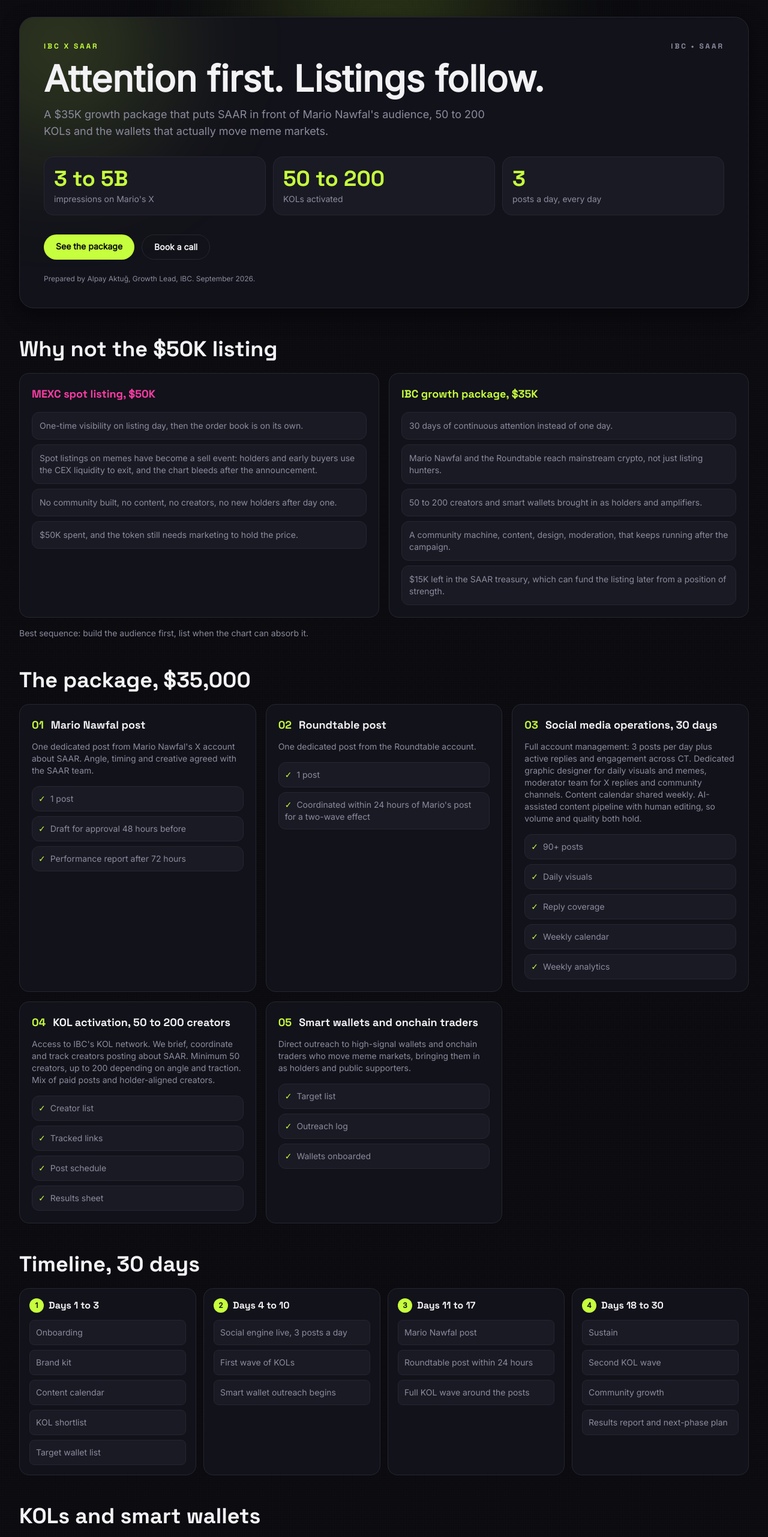
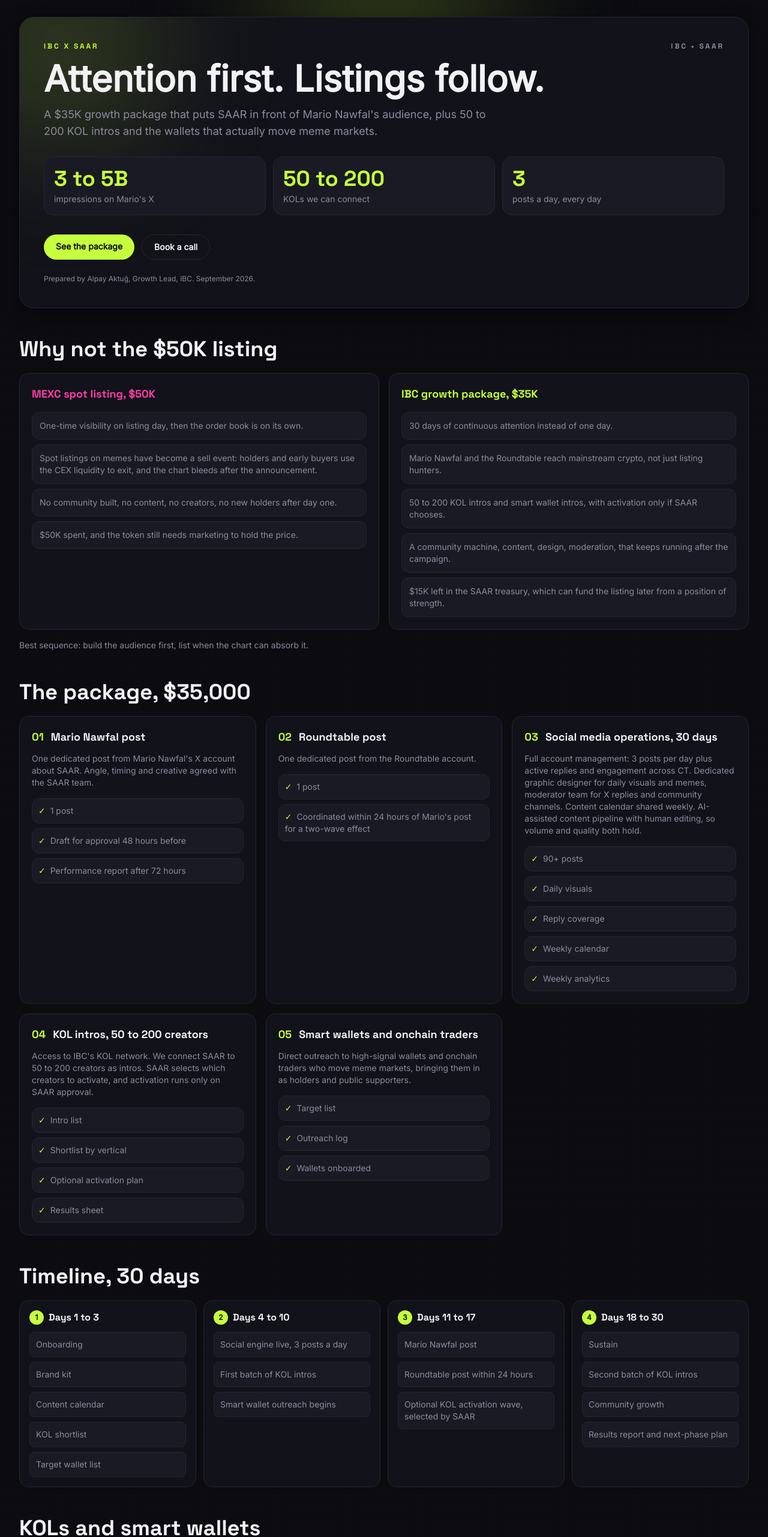
Before and after one commit to cocainandabel/IBC, a Next.js app: page / in a window 1280 px wide. Shown: the top 2563 px of the page at 60% size. Built offline with nearby package versions, Linux system fonts and the light colour scheme.

Commit message:
Update SAAR copy for TG handle and KOL intro positioning
Co-authored-by: Go Heart <cocainandabel@users.noreply.github.com>

```diff
--- a/data/offer.ts
+++ b/data/offer.ts
@@ -124,7 +124,7 @@ export const offer: Offer = {
     eyebrow: "IBC x SAAR",
     title: "Attention first. Listings follow.",
     subtitle:
-      "A $35K growth package that puts SAAR in front of Mario Nawfal's audience, 50 to 200 KOLs and the wallets that actually move meme markets.",
+      "A $35K growth package that puts SAAR in front of Mario Nawfal's audience, plus 50 to 200 KOL intros and the wallets that actually move meme markets.",
     stats: [
       {
         prefix: "3 to ",
@@ -136,7 +136,7 @@ export const offer: Offer = {
         prefix: "50 to ",
         countTo: 200,
         suffix: "",
-        label: "KOLs activated",
+        label: "KOLs we can connect",
       },
       {
         prefix: "",
@@ -147,7 +147,7 @@ export const offer: Offer = {
     ],
     packageButtonLabel: "See the package",
     bookCallButtonLabel: "Book a call",
-    bookCallUrl: "https://t.me/your_telegram",
+    bookCallUrl: "https://t.me/Alpaycin0x",
     footerLine: "Prepared by Alpay Aktuğ, Growth Lead, IBC. September 2026.",
     ibcWordmark: "IBC",
     saarWordmark: "SAAR",
@@ -168,7 +168,7 @@ export const offer: Offer = {
       points: [
         "30 days of continuous attention instead of one day.",
         "Mario Nawfal and the Roundtable reach mainstream crypto, not just listing hunters.",
-        "50 to 200 creators and smart wallets brought in as holders and amplifiers.",
+        "50 to 200 KOL intros and smart wallet intros, with activation only if SAAR chooses.",
         "A community machine, content, design, moderation, that keeps running after the campaign.",
         "$15K left in the SAAR treasury, which can fund the listing later from a position of strength.",
       ],
@@ -214,10 +214,10 @@ export const offer: Offer = {
       },
       {
         icon: "04",
-        title: "KOL activation, 50 to 200 creators",
+        title: "KOL intros, 50 to 200 creators",
         included:
-          "Access to IBC's KOL network. We brief, coordinate and track creators posting about SAAR. Minimum 50 creators, up to 200 depending on angle and traction. Mix of paid posts and holder-aligned creators.",
-        deliverables: ["Creator list", "Tracked links", "Post schedule", "Results sheet"],
+          "Access to IBC's KOL network. We connect SAAR to 50 to 200 creators as intros. SAAR selects which creators to activate, and activation runs only on SAAR approval.",
+        deliverables: ["Intro list", "Shortlist by vertical", "Optional activation plan", "Results sheet"],
       },
       {
         icon: "05",
@@ -235,7 +235,7 @@ export const offer: Offer = {
         line: "Social media operations, 30 days (content, design, moderation)",
         amount: 8000,
       },
-      { line: "KOL activation, 50 to 200 creators", amount: 10000 },
+      { line: "KOL intros, 50 to 200 creators", amount: 10000 },
       { line: "Smart wallet and trader outreach", amount: 3000 },
     ],
     totalLabel: "Total",
@@ -259,7 +259,7 @@ export const offer: Offer = {
         label: "Days 4 to 10",
         points: [
           "Social engine live, 3 posts a day",
-          "First wave of KOLs",
+          "First batch of KOL intros",
           "Smart wallet outreach begins",
         ],
       },
@@ -268,14 +268,14 @@ export const offer: Offer = {
         points: [
           "Mario Nawfal post",
           "Roundtable post within 24 hours",
-          "Full KOL wave around the posts",
+          "Optional KOL activation wave, selected by SAAR",
         ],
       },
       {
         label: "Days 18 to 30",
         points: [
           "Sustain",
-          "Second KOL wave",
+          "Second batch of KOL intros",
           "Community growth",
           "Results report and next-phase plan",
         ],
@@ -299,7 +299,8 @@ export const offer: Offer = {
       kols: "KOLs",
       wallets: "Smart wallets",
     },
-    subtitle: "Minimum 50 creators. Sample below, full list shared on kickoff.",
+    subtitle:
+      "Intro-first structure. We can connect 50 to 200 KOLs, and SAAR decides who gets activated.",
     walletTableHeaders: {
       wallet: "Wallet or handle",
       knownFor: "Known for",
@@ -334,10 +335,10 @@ export const offer: Offer = {
     line: "Build the crowd first. List when the crowd is already there.",
     nameLine: "Alpay Aktuğ, Growth Lead, IBC",
     telegramLabel: "Telegram",
-    telegramUrl: "https://t.me/your_telegram",
+    telegramUrl: "https://t.me/Alpaycin0x",
     emailLabel: "Email",
     email: "alpay@ibc.agency",
     bookCallButtonLabel: "Book a call",
-    bookCallUrl: "https://t.me/your_telegram",
+    bookCallUrl: "https://t.me/Alpaycin0x",
   },
 };
```
